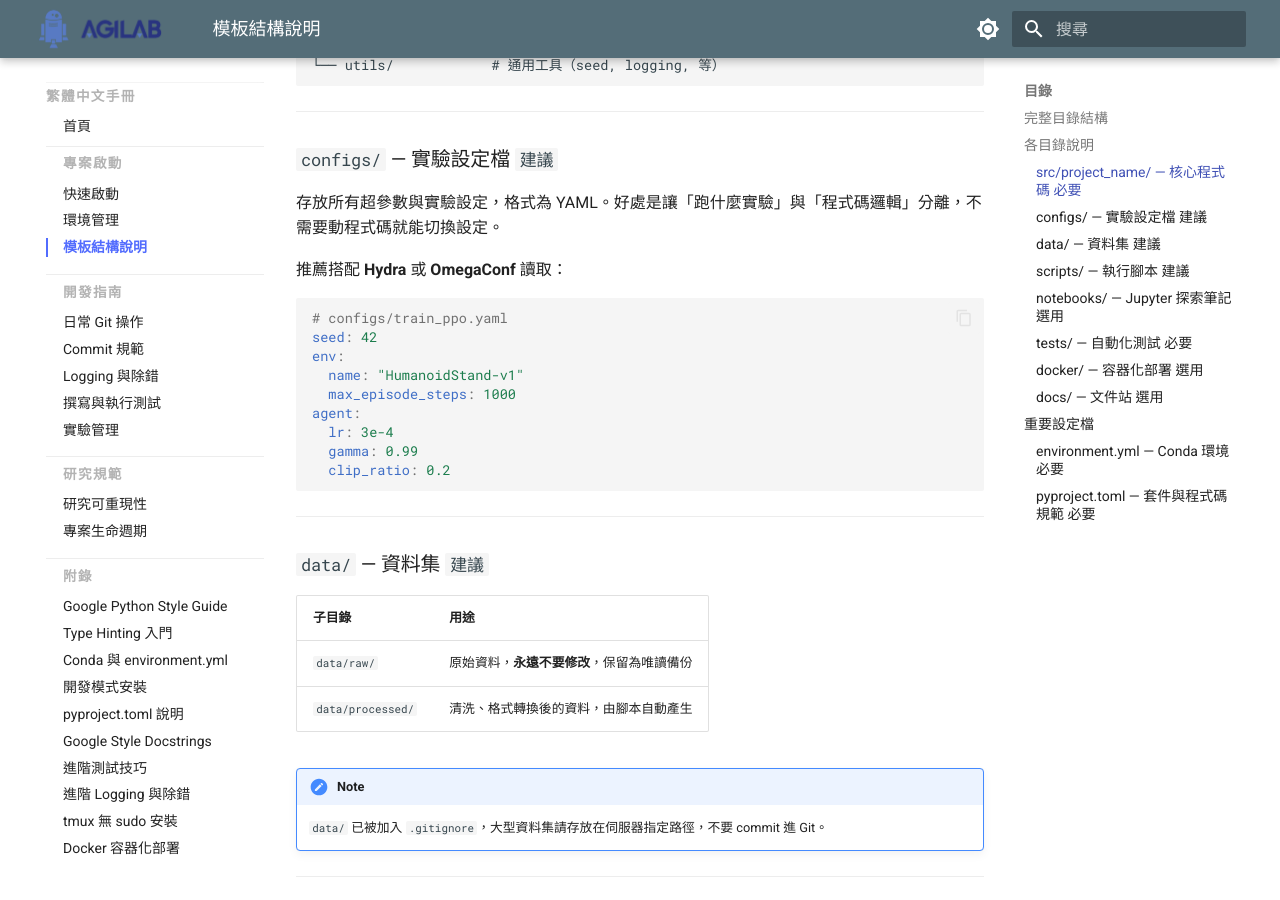
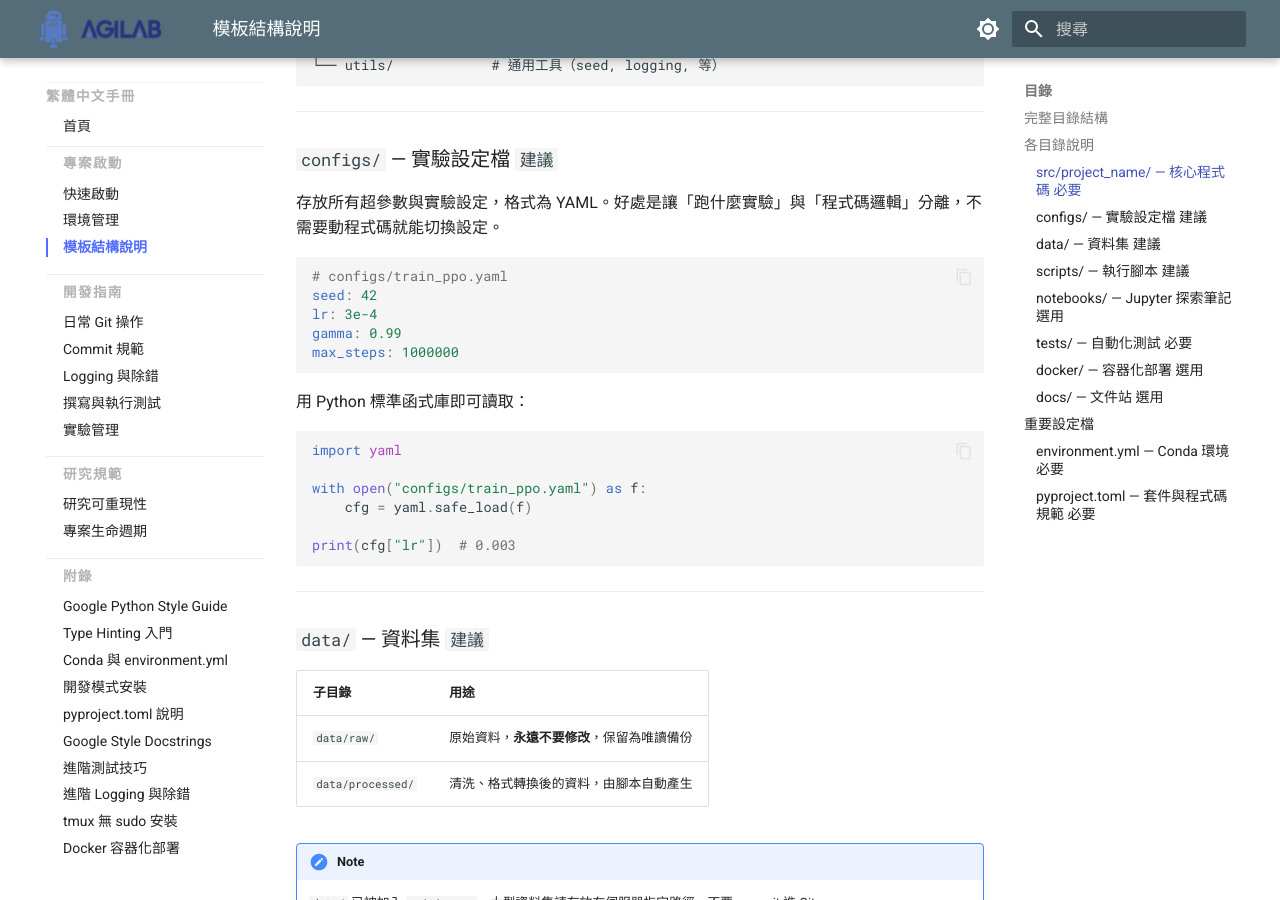
Before and after one commit to AGILAB-NTNU/AGILAB_Software_Lab_Guide, an MkDocs documentation site: the page built from docs/zh/getting_started/template_structure.md, in a window 1280 px wide and 900 px high, scrolled down 1553 px. Built offline with MkDocs 1.6.1 and Material for MkDocs 9.7.7, drawn with Linux system fonts in a browser that asks for light colours.

Commit message:
docs: update template structure documentation for clarity

````diff
--- a/docs/zh/getting_started/template_structure.md
+++ b/docs/zh/getting_started/template_structure.md
@@ -68,18 +68,23 @@ src/your_project/
 
 存放所有超參數與實驗設定，格式為 YAML。好處是讓「跑什麼實驗」與「程式碼邏輯」分離，不需要動程式碼就能切換設定。
 
-推薦搭配 **Hydra** 或 **OmegaConf** 讀取：
-
 ```yaml
 # configs/train_ppo.yaml
 seed: 42
-env:
-  name: "HumanoidStand-v1"
-  max_episode_steps: 1000
-agent:
-  lr: 3e-4
-  gamma: 0.99
-  clip_ratio: 0.2
+lr: 3e-4
+gamma: 0.99
+max_steps: 1000000
+```
+
+用 Python 標準函式庫即可讀取：
+
+```python
+import yaml
+
+with open("configs/train_ppo.yaml") as f:
+    cfg = yaml.safe_load(f)
+
+print(cfg["lr"])  # 0.003
 ```
 
 ---
````
